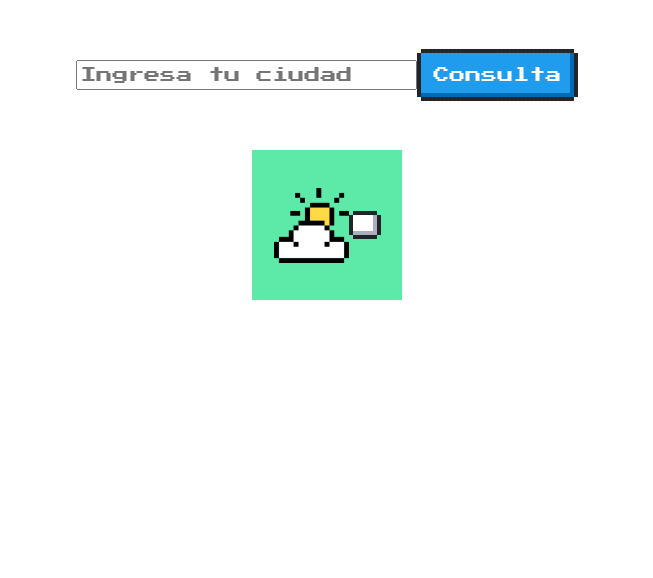
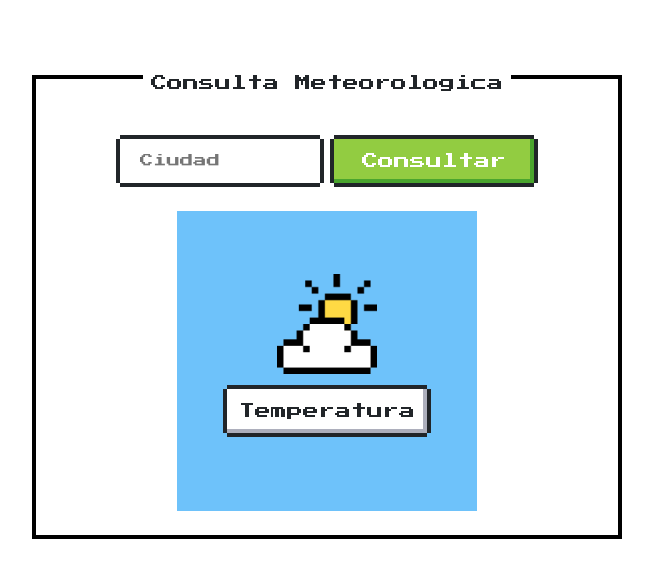
Before and after one commit to climoralesg/informacion-meteorologica, a React (Create React App) app: page / in a window 1280 px wide. Shown: the top 578 px of the page, without its empty margins (313-966 px from the left). Built offline with nearby package versions, Linux system fonts and the light colour scheme.

Commit message:
Feature: modificado estilo

```diff
--- a/src/components/City.js
+++ b/src/components/City.js
@@ -12,7 +12,7 @@ class City extends Component{
             units:this.props.units,
             lang:this.props.lang,
             weather:'Clouds',
-            temperature:''
+            temperature:'Temperatura'
         }
 
       this.requestCityInfo = this.requestCityInfo.bind(this);
@@ -54,13 +54,20 @@ class City extends Component{
 
     render(){
         return(
-            <div>
+
+
+            <div class="nes-container with-title is-centered cuadroInicial">
+                <p class="title">Consulta Meteorologica</p>
+
                 <div className="cuadroConsulta">
 
-                    <input type="text" onChange={(e)=>this.setCity(e)} name="city" placeholder="Ingresa tu ciudad"/>
-                    <button type="button" className="nes-btn is-primary" onClick={this.requestCityInfo}>Consulta</button>
+                    <input type="text" id="inline_field" name="city" className="nes-input inputCity" onChange={(e)=>this.setCity(e)} placeholder="Ciudad"/>
+
+                    {/*<input className="inputCity" type="text" onChange={(e)=>this.setCity(e)} name="city" placeholder="Ciudad"/> */}
+                    <button type="button" className="nes-btn is-success query" onClick={this.requestCityInfo}>Consultar</button>
                 </div>
                 <div className="cuadroContenido">
+
                     <img className="weatherImage" src={"./icons/"+this.state.weather+".png"}/>
                     <a className="nes-btn temperature">{this.state.temperature}</a>
                 </div>
--- a/src/style/main.css
+++ b/src/style/main.css
@@ -1,22 +1,52 @@
-.cuadroContenido{
-    background: #5DEAA8;
-    height: 150px;
-    width: 150px;
-    /*IMPORTANTE*/
-    display: flex;
-    justify-content: center;
-    align-items: center;
-    margin: 0 auto;
+.App{
+  display: flex;
+  justify-content: center;
+  align-items: center;
+  margin: 50px;
 }
+.cuadroInicial{
 
+  margin: 25px;
+  width: 50%;
+
+}
 .cuadroConsulta{
-  height: 150px;
+  height: 100px;
   /*IMPORTANTE*/
   display: flex;
   justify-content: center;
   align-items: center;
+
 }
 
+.inputCity{
+  width: 200px;
+  font-size:smaller;
+  margin-right: 10px;
+}
+
+.query{
+  width: 200px;
+}
+
+.cuadroContenido{
+  background: #6EC2FA;
+  height: 150px;
+  width: 150px;
+  /*IMPORTANTE*/
+  display: flex;
+  justify-content: center;
+  align-items: center;
+  padding: 150px;
+  margin: 0 auto;
+  flex-direction: column;
+}
+
+
 .weatherImage{
-    width: 50%;
+  width: 100px;
 }
+
+.temperature{
+  margin: 15px;
+}
```
